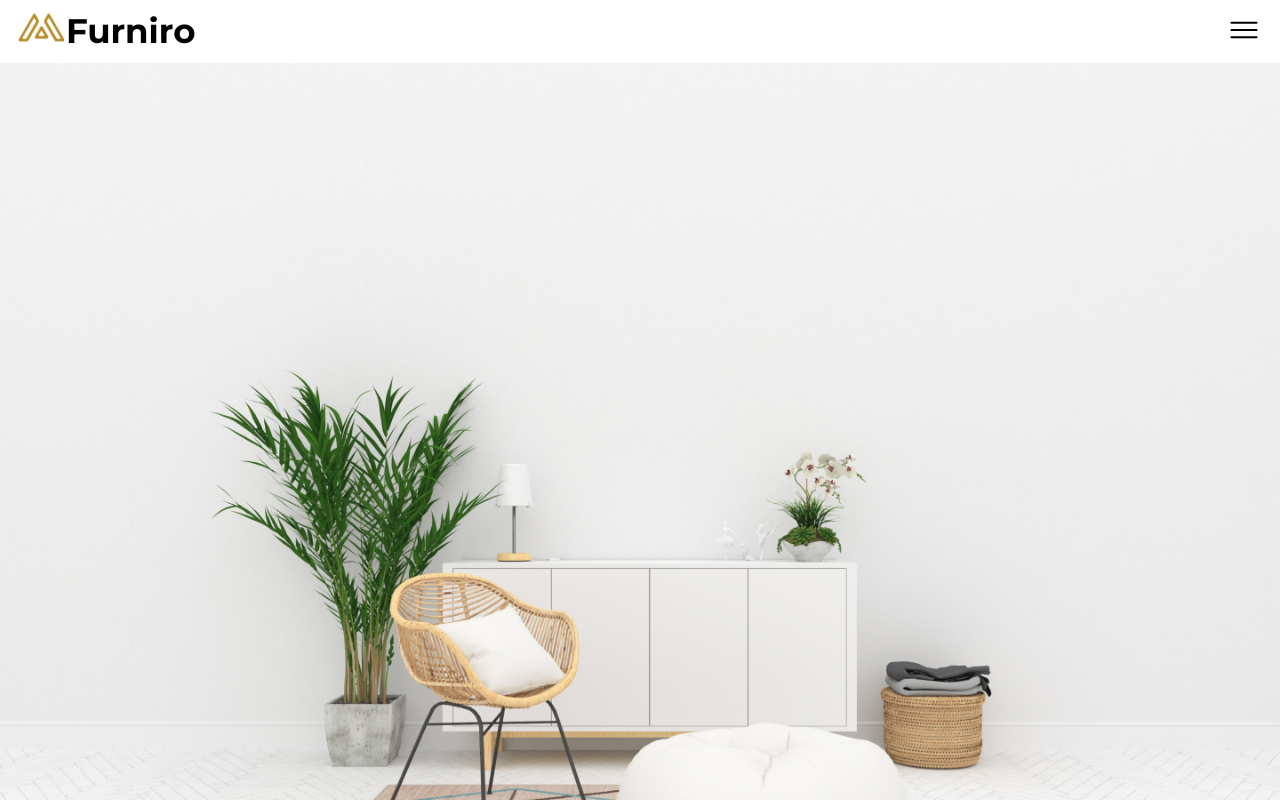
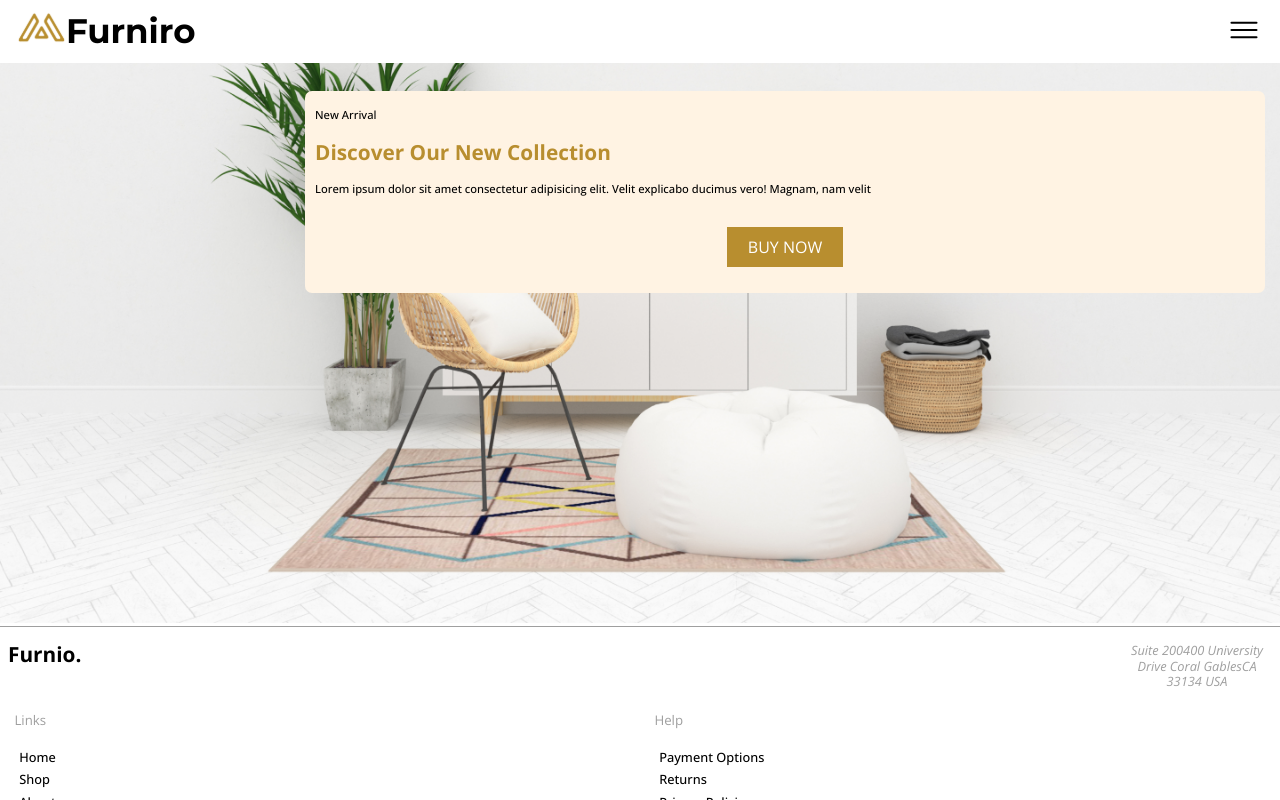
Before and after one commit to BernardProCode17/furniro, a React (Vite) app: page / in a window 1280 px wide. Shown: the top 800 px of the page. Built offline with nearby package versions, Linux system fonts and the light colour scheme.

Commit message:
completed home page banner

```diff
--- /dev/null
+++ b/src/components/Home/Banner.jsx
@@ -0,0 +1,14 @@
+import bannerImage from "../../assets/bannerImage.png";
+import BannnerCard from "../smaller component/BannnerCard";
+
+function Banner() {
+  return (
+    <div className="home_banner">
+      <h1 className="banner_title">Furniro</h1>
+      <img src={bannerImage} alt="" width="100%" className="banner_image"/>
+      <BannnerCard />
+    </div>
+  );
+}
+
+export default Banner;
--- a/src/components/Home/HomePage.jsx
+++ b/src/components/Home/HomePage.jsx
@@ -1,10 +1,19 @@
-import React from 'react'
-import bannerImage from '../../assets/bannerImage.png'
+import Banner from "./Banner"
 
 function HomePage() {
   return (
-    <main>
-      <img src={bannerImage} alt=""  width='100%'/>
+    <main className="home">
+
+      {/* Banner */}
+        <Banner/>
+
+      {/* Category range  */}
+
+      {/* Products */}
+
+      {/* inspiration  */}
+
+      {/* #Sharing  */}
     </main>
   )
 }
--- /dev/null
+++ b/src/components/smaller component/BannnerCard.jsx
@@ -0,0 +1,17 @@
+
+
+function BannnerCard() {
+  return (
+    <div className="banner_card">
+      <p className="banner_card_alert">New Arrival </p>
+
+      <h2 className="banner_card_title">Discover Our New Collection</h2>
+
+      <p className="banner_card_content">Lorem ipsum dolor sit amet consectetur adipisicing elit. Velit explicabo ducimus vero! Magnam, nam velit</p>
+
+      <button className="banner_card_button">BUY NOW</button>
+    </div>
+  )
+}
+
+export default BannnerCard
--- a/src/index.css
+++ b/src/index.css
@@ -2,3 +2,4 @@
 @import './styles/global.css';
 @import './styles/header.css';
 @import './styles/footer.css';
+@import './styles/banner.css';
--- /dev/null
+++ b/src/styles/banner.css
@@ -0,0 +1,67 @@
+/* Banner  */
+.home_banner {
+  position: relative;
+}
+
+.banner_title {
+  position: absolute;
+  top: 10%;
+  left: 5%;
+  visibility: hidden;
+  margin: 0rem;
+}
+
+.banner_image {
+height: 70vh;
+object-fit: cover;
+object-position: center bottom;
+}
+
+/* Banner Card */
+.banner_card {
+  position: absolute;
+  top: 5%;
+  right: 0;
+  width: 75%;
+  margin-right: 0.9375rem;
+  padding: 10px;
+  border-radius: 0.4375rem;
+  background-color: var(--bannersecondaryColour);
+  display: flex;
+  flex-direction: column;
+  row-gap: 0.5rem;
+  align-items: start;
+}
+
+.banner_card_alert {
+  font-size: 0.7rem;
+  font-weight: var(--fwMedium);
+  margin: 0.5rem 0rem;
+}
+.banner_card_title {
+  color: var(--bannerPrimaryColour);
+  font-size: 1.3rem;
+  line-height: 1.35;
+}
+.banner_card_content {
+  font-size: 0.7rem;
+  font-weight: var(--fwMedium);
+  line-height:1.7;
+  margin: 0.3rem 0rem;
+}
+
+.banner_card_button {
+  background-color: var(--bannerPrimaryColour);
+  padding: 0.7rem 1.3rem;
+  color: var(--WhiteColour);
+  margin: 1rem auto;
+  cursor: pointer;
+}
+.banner_card_button:active{
+   background-color: var(--subtitleTextColour);
+   color: var(--bannersecondaryColour);
+}
+
+.banner_card_button:focus {
+   outline: auto;
+}
--- a/src/styles/global.css
+++ b/src/styles/global.css
@@ -31,10 +31,10 @@ a {
   padding: 0.3rem;
 }
 
-a:hover{
+a:hover {
   text-decoration: underline;
 }
-a:focus{
+a:focus {
   border: 2px dashed var(--bannerPrimaryColour);
 }
 a:active {
@@ -49,3 +49,11 @@ button {
   border: none;
   background-color: transparent;
 }
+
+main {
+  display: flex;
+  flex-direction: column;
+  flex-wrap: wrap;
+  width: 100%;
+  height: auto;
+}
--- a/src/styles/header.css
+++ b/src/styles/header.css
@@ -39,6 +39,7 @@
    position: absolute;
    top: 0;
    right: 0;
+   z-index: 100;
    background-color: var(--filterToolBar);
    height: auto;
    width: 100%;
@@ -54,11 +55,11 @@
 }
 
 .close_button{
-   width: 5rem;
+   width: rem;
 }
 
 .menu_close_icon {
-   width: 3.125rem;
+   width: 35px;
 }
 
 /* Navigation */
--- a/src/styles/variables.css
+++ b/src/styles/variables.css
@@ -15,6 +15,7 @@
    --subtitleTextColour:#777777;
    --bannerPrimaryColour: #B88E2F;
    --bannersecondaryColour: #fff3e3;
+   --bannersecondaryColourMobile: #fff3e3e2;
    --WhiteColour: #ffffff;
    --redLabelColour: #E97171;
    --greenLabelColour: #2EC1AC;
```
Lines whose indentation alone changed are shown as unchanged.
